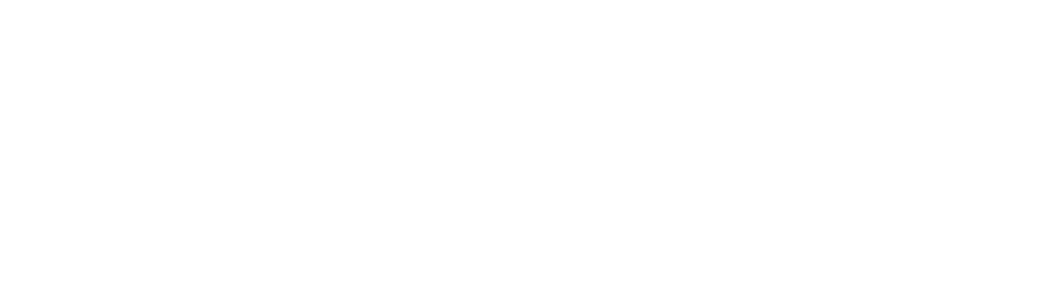
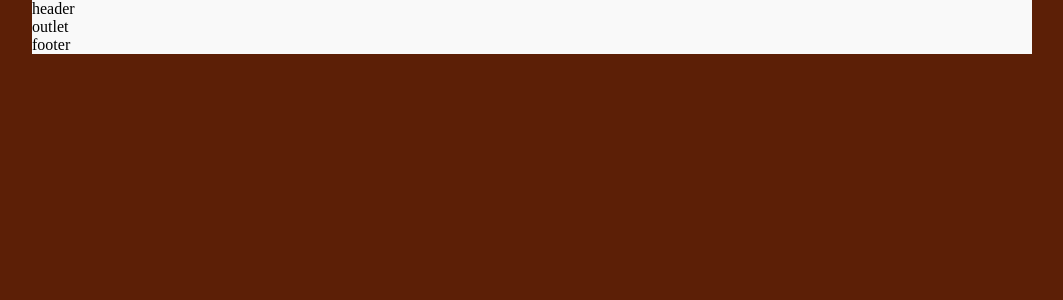
Before and after one commit to simo994q/wallywood-project, a React (Vite) app in the folder wallywood-project/: page / in a window 1280 px wide. Shown: the top 300 px of the page, without its empty margins (108-1171 px from the left). Built offline with nearby package versions, Linux system fonts and the light colour scheme.

Commit message:
css setup

```diff
--- a/wallywood-project/src/globals.css
+++ b/wallywood-project/src/globals.css
@@ -1,3 +1,7 @@
+/* imports */
+
 * {
-
+  margin: 0;
+  padding: 0;
+  box-sizing: 0;
 }
--- a/wallywood-project/src/layout/ContainerLayout/ContainerLayout.jsx
+++ b/wallywood-project/src/layout/ContainerLayout/ContainerLayout.jsx
@@ -1,10 +1,10 @@
-
+import style from './ContainerLayout.module.scss'
 
 export const ContainerLayout = ({children}) => {
 
 
     return (
-        <div>
+        <div className={style.containerLayout}>
             {children}
         </div>
     )
--- a/wallywood-project/src/layout/ContainerLayout/ContainerLayout.module.scss
+++ b/wallywood-project/src/layout/ContainerLayout/ContainerLayout.module.scss
@@ -0,0 +1,5 @@
+.containerLayout {
+    background-color: #5C1F06;
+    margin: auto;
+    height: 100vh;
+}
--- a/wallywood-project/src/layout/FooterLayout/FooterLayout.jsx
+++ b/wallywood-project/src/layout/FooterLayout/FooterLayout.jsx
@@ -1,7 +1,11 @@
+import style from './FooterLayout.module.scss'
+
 export const FooterLayout = () => {
 
 
     return (
-        <></>
+        <div className={style.footerLayoutContainer}>
+            footer
+        </div>
     )
 }
--- a/wallywood-project/src/layout/FooterLayout/FooterLayout.module.scss
+++ b/wallywood-project/src/layout/FooterLayout/FooterLayout.module.scss
@@ -0,0 +1,3 @@
+.footerLayoutContainer {
+
+}
--- a/wallywood-project/src/layout/HeaderLayout/HeaderLayout.jsx
+++ b/wallywood-project/src/layout/HeaderLayout/HeaderLayout.jsx
@@ -1,7 +1,13 @@
+import style from './HeaderLayout.module.scss'
+
 export const HeaderLayout = () => {
 
 
     return (
-        <></>
+        <div className={style.headerLayoutContainer}>
+
+        header
+
+        </div>
     )
 }
--- a/wallywood-project/src/layout/HeaderLayout/HeaderLayout.module.scss
+++ b/wallywood-project/src/layout/HeaderLayout/HeaderLayout.module.scss
@@ -0,0 +1,3 @@
+.headerLayoutContainer {
+
+}
--- a/wallywood-project/src/layout/MainLayout/MainLayout.jsx
+++ b/wallywood-project/src/layout/MainLayout/MainLayout.jsx
@@ -2,15 +2,20 @@ import { Outlet } from "react-router-dom";
 import { HeaderLayout } from "../HeaderLayout/HeaderLayout";
 import { FooterLayout } from "../FooterLayout/FooterLayout";
 import { ContainerLayout } from "../ContainerLayout/ContainerLayout";
+
+import style from './MainLayout.module.scss'
 
 export const MainLayout = () => {
 
 
     return (
         <ContainerLayout>
-            <HeaderLayout />
-            <Outlet />
-            <FooterLayout />
+            <div className={style.mainLayoutContainer}>
+                <HeaderLayout />
+                <Outlet />
+                outlet
+                <FooterLayout />
+            </div>
         </ContainerLayout>
     )
 }
--- a/wallywood-project/src/layout/MainLayout/MainLayout.module.scss
+++ b/wallywood-project/src/layout/MainLayout/MainLayout.module.scss
@@ -0,0 +1,5 @@
+.mainLayoutContainer {
+    background-color: #F9F9F9;
+    max-width: 1000px;
+    margin: auto;
+}
```
